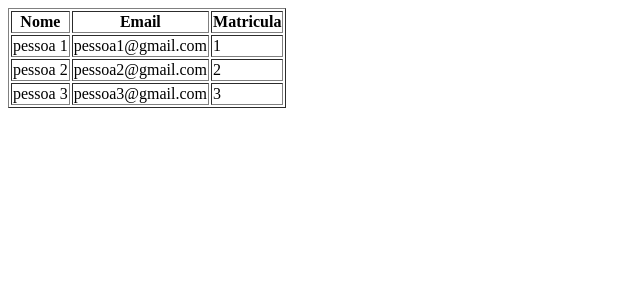
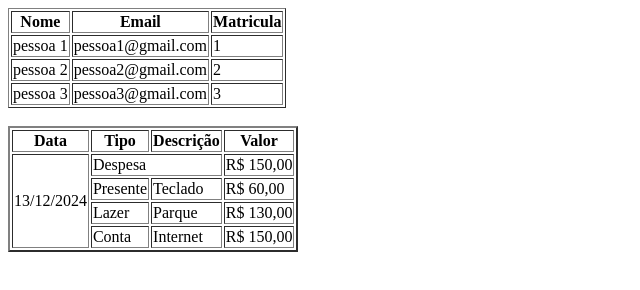
Before and after one commit to Viper4621/Santander-Adatech, a plain HTML site: page aula_tabelas.html in a window 1280 px wide. Shown: the whole page, without its empty margins (0-640 px from the left). Drawn offline with Linux system fonts and the light colour scheme.

Commit message:
Aula finalizada
Aprendizado de tabelas e formatação com html puro

```diff
--- a/aula_tabelas.html
+++ b/aula_tabelas.html
@@ -38,6 +38,51 @@
             </tr>
         </tbody>
     </table>
+    <br>
+
+    <table border="2">
+        <thead>
+            <tr>
+                <th>Data</th>
+                <th>Tipo</th>
+                <th>Descrição</th>
+                <th>Valor</th>
+            </tr>
+        </thead>
+
+        <tbody>
+            <tr>
+                <!-- rowspan = atributo para mesclar tabela vertical -->
+                 <!-- quando utilizado para os atributos que forem mesclados voce deve retirar o dado em casa que sera mesclado -->
+                <!-- temos o colspan no caso mescla colunas horizontal segue mesma ideia apagar o dado seguinte para não desformatar tabela -->
+                <td rowspan="4">13/12/2024</td>
+                <td colspan="2">Despesa</td>
+                <!-- <td>Mistura</td> -->
+                <td>R$ 150,00</td>
+            </tr>
+
+            <tr>
+                <!-- <td>13/12/2024</td> -->
+                <td>Presente</td>
+                <td>Teclado</td>
+                <td>R$ 60,00</td>
+            </tr>
+
+            <tr>
+                <!-- <td>13/12/2024</td> -->
+                <td>Lazer</td>
+                <td>Parque</td>
+                <td>R$ 130,00</td>
+            </tr>
+
+            <tr>
+                <!-- <td>13/12/2024</td> -->
+                <td>Conta</td>
+                <td>Internet</td>
+                <td>R$ 150,00</td>
+            </tr>
+        </tbody>
+    </table>
 
 </body>
 
```
